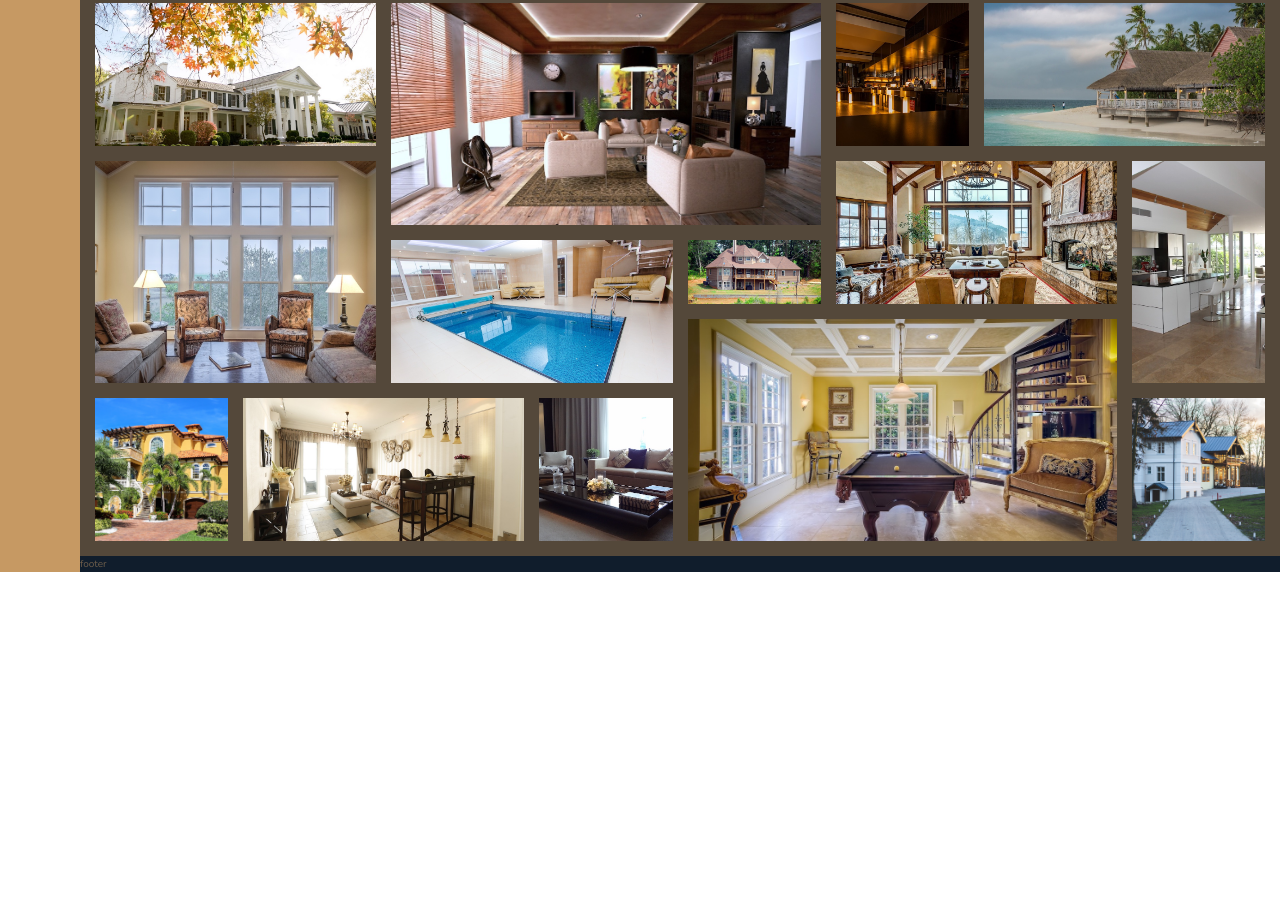
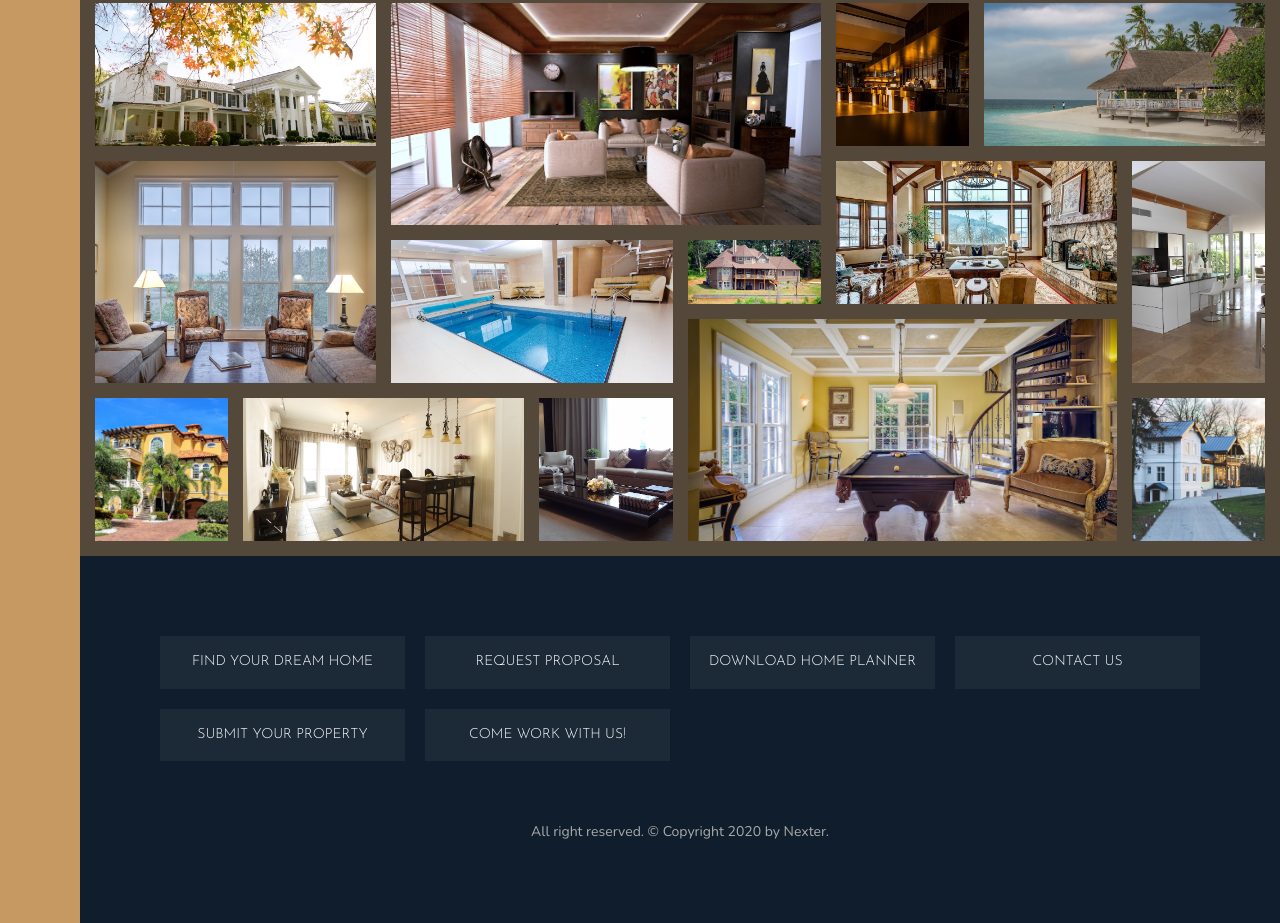
Before and after one commit to kmhmubin/Nexter-Theme, a website: page index.html in a window 1280 px wide. Shown: the part 3084-4007 px from the top of the page. Before the commit the page ends 3656 px from the top, so only its background shows below. Drawn offline with nearby package versions, Linux system fonts and the light colour scheme.

Commit message:
FOOTER DONE

```diff
--- a/index.html
+++ b/index.html
@@ -333,7 +333,17 @@
     </section>
 
     <footer class="footer">
-        footer
+        <ul class="nav">
+            <li class="nav__item"><a href="#" class="nav__link">Find your dream home</a></li>
+            <li class="nav__item"><a href="#" class="nav__link">Request proposal</a></li>
+            <li class="nav__item"><a href="#" class="nav__link">Download home planner</a></li>
+            <li class="nav__item"><a href="#" class="nav__link">Contact us</a></li>
+            <li class="nav__item"><a href="#" class="nav__link">Submit your property</a></li>
+            <li class="nav__item"><a href="#" class="nav__link">Come work with us!</a></li>
+        </ul>
+        <p class="copyright">
+            All right reserved. &copy; Copyright 2020 by Nexter.
+        </p>
     </footer>
 </body>
 
--- a/sass/_footer.scss
+++ b/sass/_footer.scss
@@ -1,4 +1,43 @@
 .footer {
   background-color: $color-secondary;
   grid-column: full-start / full-end;
+  padding: 8rem;
 }
+
+.nav {
+  list-style: none;
+  display: grid;
+  grid-template-columns: repeat(auto-fit, minmax(20rem, 1fr));
+  grid-gap: 2rem;
+  align-items: center;
+
+  &__link:link,
+  &__link:visited {
+    font-size: 1.4rem;
+    color: #fff;
+    text-decoration: none;
+    font-family: $font-display;
+    text-transform: uppercase;
+    text-align: center;
+    padding: 1.5rem;
+    display: block;
+    background-color: rgba(#fff, 0.05);
+    transition: all 0.2s;
+  }
+
+  &__link:hover,
+  &__link:active {
+    background-color: rgba(#fff, 0.05);
+    transform: translateY(-3px);
+  }
+}
+
+.copyright {
+  font-size: 1.4rem;
+  color: $color-grey-light-2;
+  margin-top: 6rem;
+  margin-right: auto;
+  margin-left: auto;
+  text-align: center;
+  width: 70%;
+}
```
Also changed, not shown: css/style.css.
